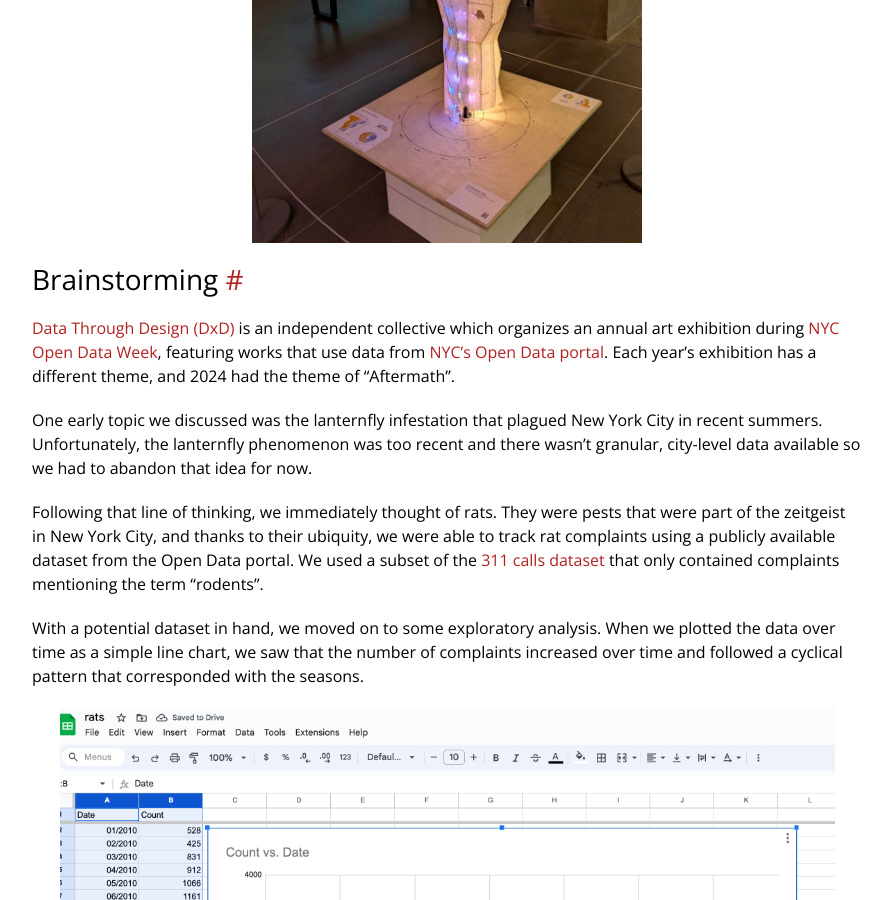
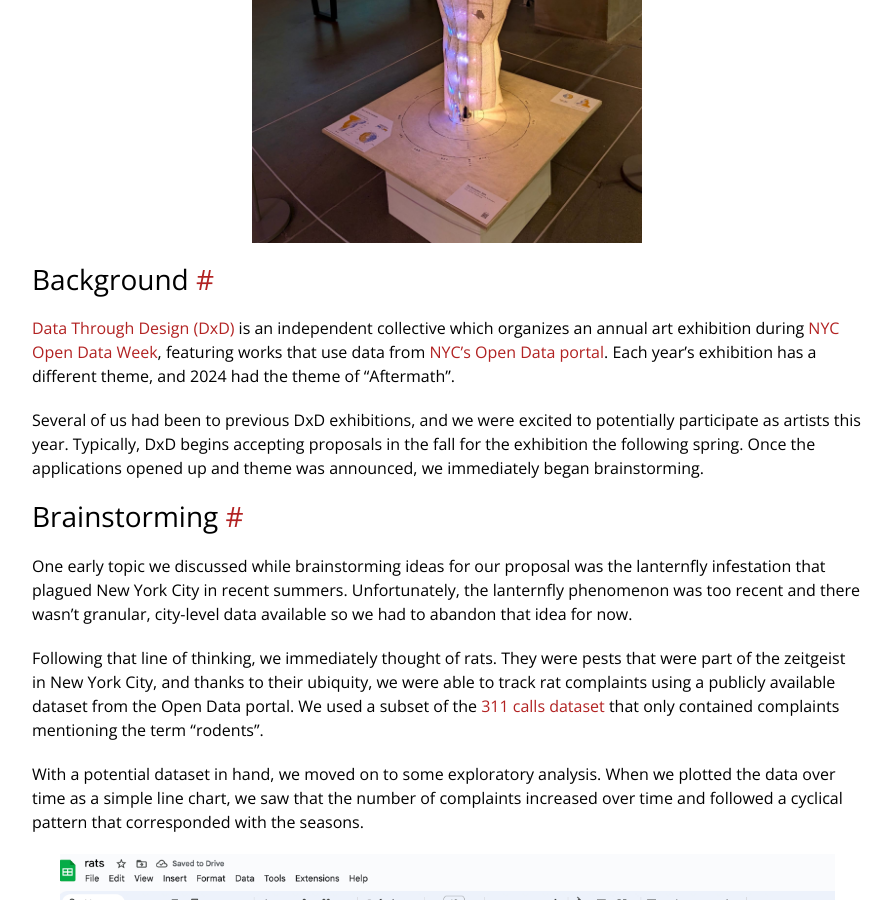
Before and after one commit to yangdanny97/yangdanny97.github.io, a Jekyll site: the page built from _posts/2024-11-22-from-data-to-art-rat-revolution.md, in a window 1280 px wide and 900 px high, scrolled down 763 px. Shown: the whole window, without its empty margins (193-1085 px from the left). Built offline with Jekyll 4.4.1, drawn with Linux system fonts in a browser that asks for light colours; comment, search, counter and statistics services are not loaded; some of the changed text lies outside the part shown.

Commit message:
add background section

```diff
--- a/_posts/2024-11-22-from-data-to-art-rat-revolution.md
+++ b/_posts/2024-11-22-from-data-to-art-rat-revolution.md
@@ -15,11 +15,15 @@
   <img height="500" src="https://yangdanny97.github.io/misc/rats/images/finished.jpg">
 </p>
 
-## Brainstorming
+## Background
 
 [Data Through Design (DxD)](https://datathroughdesign.com/) is an independent collective which organizes an annual art exhibition during [NYC Open Data Week](https://opendata.cityofnewyork.us/open-data-week/), featuring works that use data from [NYC’s Open Data portal](https://opendata.cityofnewyork.us/). Each year's exhibition has a different theme, and 2024 had the theme of "Aftermath".
 
-One early topic we discussed was the lanternfly infestation that plagued New York City in recent summers. Unfortunately, the lanternfly phenomenon was too recent and there wasn’t granular, city-level data available so we had to abandon that idea for now.
+Several of us had been to previous DxD exhibitions, and we were excited to potentially participate as artists this year. Typically, DxD begins accepting proposals in the fall for the exhibition the following spring. Once the applications opened up and theme was announced, we immediately began brainstorming.
+
+## Brainstorming
+
+One early topic we discussed while brainstorming ideas for our proposal was the lanternfly infestation that plagued New York City in recent summers. Unfortunately, the lanternfly phenomenon was too recent and there wasn’t granular, city-level data available so we had to abandon that idea for now.
 
 Following that line of thinking, we immediately thought of rats. They were pests that were part of the zeitgeist in New York City, and thanks to their ubiquity, we were able to track rat complaints using a publicly available dataset from the Open Data portal. We used a subset of the [311 calls dataset](https://data.cityofnewyork.us/Social-Services/311-Service-Requests-from-2010-to-Present/erm2-nwe9/about_data) that only contained complaints mentioning the term "rodents".
 
```
